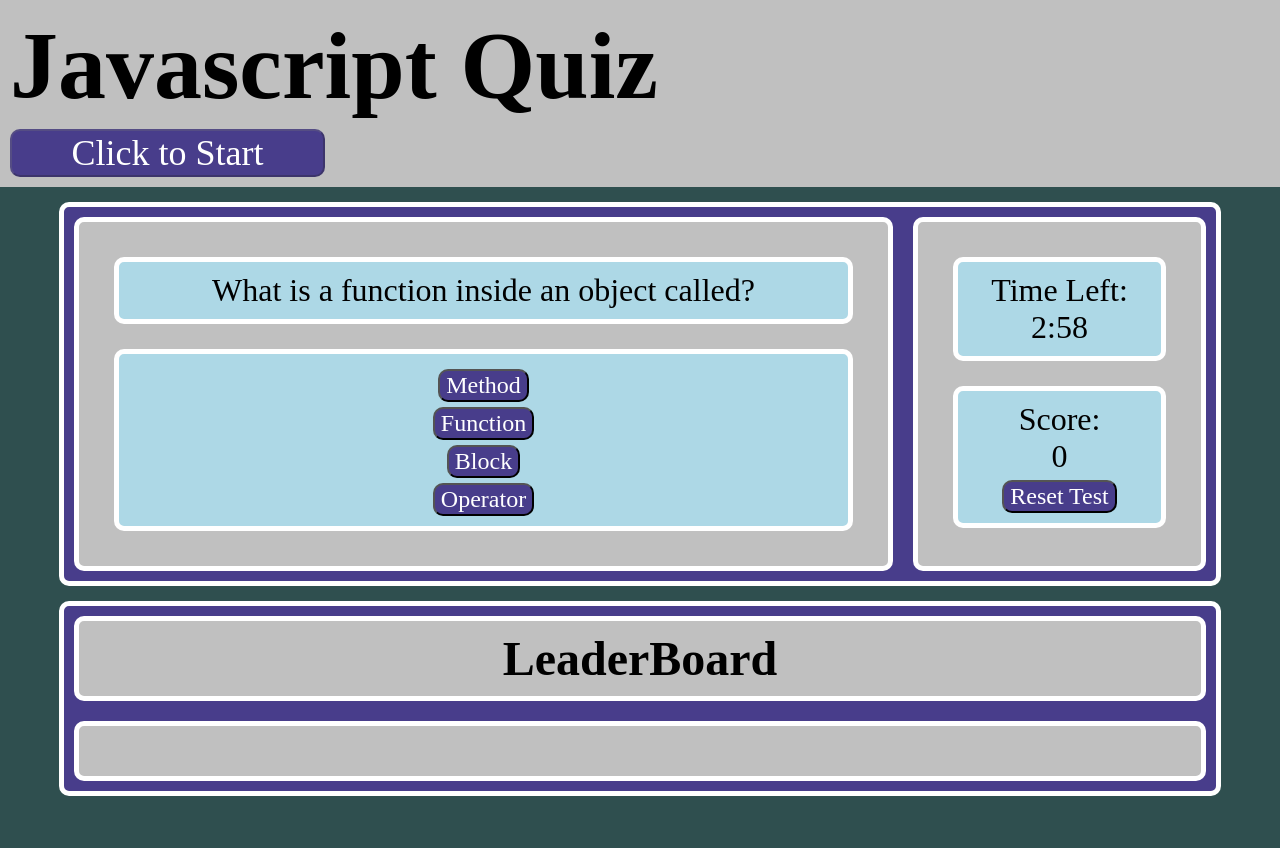
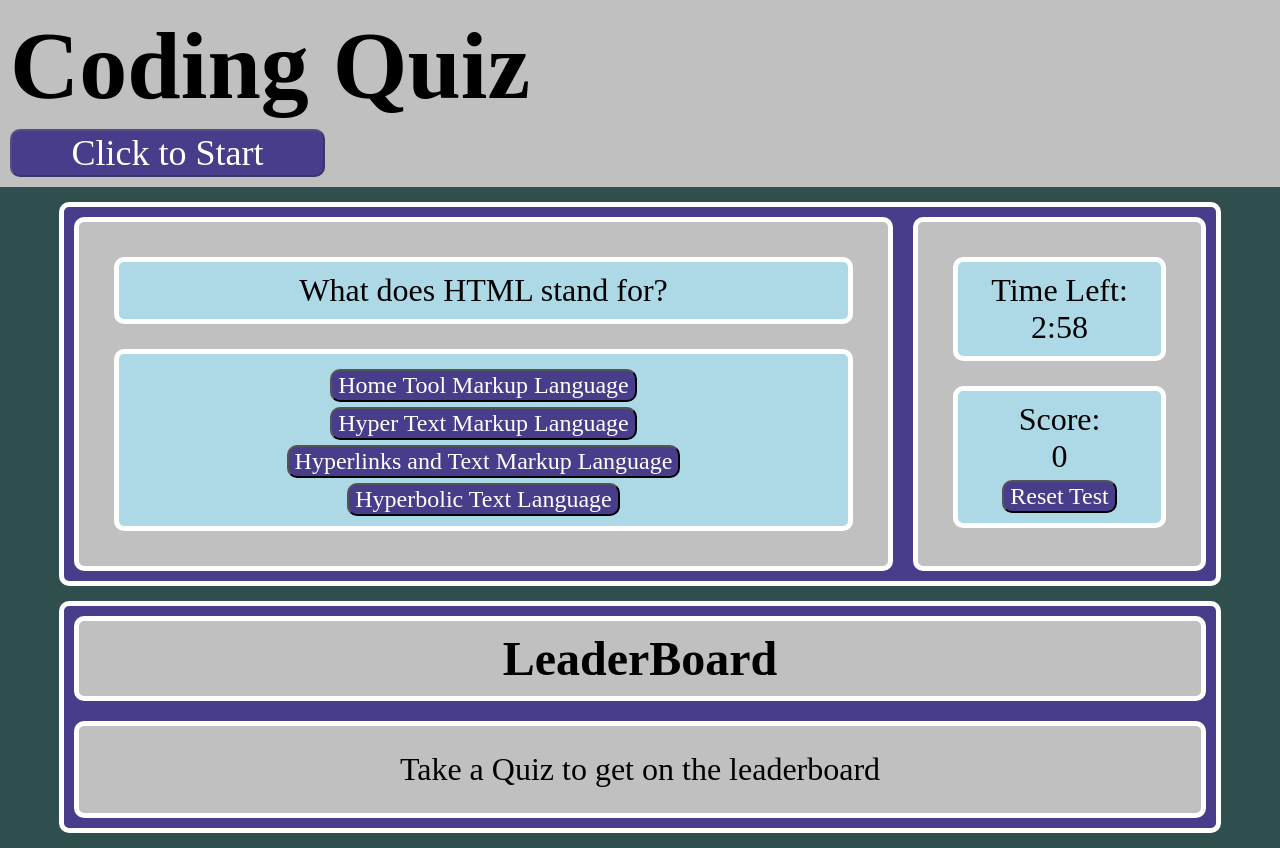
Before and after one commit to nightmarefails/Coding-Quiz, a plain HTML site: page index.html in a window 1280 px wide. Both pictures are taken after a click on the button "Click to Start". Before the commit the page ends 811 px from the top, so only its background shows below. Drawn offline with Linux system fonts and the light colour scheme.

Commit message:
added leaderboard and form handling scripts

```diff
--- a/assets/js/script.js
+++ b/assets/js/script.js
@@ -1,4 +1,4 @@
-// Element Variables
+// Element variables that will have content set by Script
 var questionText = document.getElementById("question");
 var answerList = document.getElementById("answerBox");
 var timerText = document.getElementById("timer");
@@ -17,16 +17,81 @@ var test = [
         question: "The Test is over. Please enter your name below to save your score."
     },
     {
-        question: "What is a function inside an object called?",
-        answers: ["Method", "Function", "Block", "Operator" ],
-        correct: "Method"
+        question: "What does HTML stand for?",
+        answers: ["Home Tool Markup Language", "Hyper Text Markup Language", "Hyperlinks and Text Markup Language", "Hyperbolic Text Language" ],
+        correct: "Hyper Text Markup Language"
     },
     {
-        question: "What is the keyword for variable?",
-        answers: ["var", "variable", "num", "String"],
-        correct: "var"
+        question: "Which HTML attribute specifies an alternate text for an image, if the image cannot be displayed?",
+        answers: ["alt", "longdesc", "title", "src"],
+        correct: "alt"
+    },
+    {
+        question: "Choose the correct HTMl element for the largest heading",
+        answers: ["<h1>", "<h6>", "<heading>", "<head>"],
+        correct: "<h1>"
+    },
+    {
+        question: "Which character is used to indicate an end tag?",
+        answers: ["*", "<", "/", "^"],
+        correct: "/"
+    },
+    {
+        question: "What is the correct HTML for inserting an image?",
+        answers: ["<img href=\"image.gif\" alt=\"MyImage\">", "<img alt=\"MyImage\>image.gif</img>", "<img src=\"image.gif\" alt=\"MyImage\">", "<image src=\"image.gif\" alt=\"MyImage\">"],
+        correct: "<img src=\"image.gif\" alt=\"MyImage\">"
+    },
+    {
+        question: "What does CSS stand for?",
+        answers: ["Cascading Style Sheets", "Computer Style Sheets", "Creative Style Sheets", "Colorful Style Sheets"],
+        correct: "Cascading Style Sheets"
+    },
+    {
+        question: "What is the correct HTMl for referring to an external style sheet?",
+        answers: ["<link rel=\"stylesheet\" type=\"text/css\" href=\"mystyle.css\">", "<style src=\"mystyle.css\">", "<stylesheet>mystyle.css</stylesheet>"],
+        correct: "<link rel=\"stylesheet\" type=\"text/css\" href=\"mystyle.css\">"
+    },
+    {
+        question: "Which CSS property is used to change the background color?",
+        answers: ["color", "background-color", "bgcolor"],
+        correct: "background-color"
+    },
+    {
+        question: "How do you display a border like this with CSS: \n The top border = 10 pixels \n the bottom border = 5 pixels \n the left border = 20pixels \n the right border = 1 pixel?",
+        answers: ["border-width:5px 20px 10px 1px;", "border-width:10px 5px 20px 1px;", "border-width:10px 1px 5px 20px;", "border-width:10px 20px 5px 1px;"],
+        correct: "border-width:10px 1px 5px 20px;"
+    },
+    {
+        question: "How do you select an element with id 'demo'?",
+        answers: ["*demo", "#demo", "demo", ".demo"],
+        correct: "#demo"
+    },
+    {
+        question: "Inside which HTML Element do we put the JavaScript?",
+        answers: ["<js>", "<script>", "<scripting>", "<javascript>"],
+        correct: "<script>"
+    },
+    {
+        question: "Using JavaScript how do you write \"Hello World\" in an alert box?",
+        answers: ["alertBox(\"Hello World\")", "msg(\"Hello World\")", "msgBox(\"Hello World\")", "alert(\"Hello World\")"],
+        correct: "alert(\"Hello World\")"
+    },
+    {
+        question: "How can you add a comment in JavaScript?",
+        answers: ["'This is a comment", "<!--- This is a comment -->", "//This is a comment"],
+        correct: "//This is a comment"
+    },
+    {
+        question: "JavaScript is the same as Java",
+        answers: ["True", "False"],
+        correct: "False"
+    },
+    {
+        question: "How do you create a function in JavaScript",
+        answers: ["function myFunction()", "call function myFunction()", "call myFunction()"],
+        correct: "function myFunction()"
     }
-];
+]
 
 //Game state Variables
 var testIndex = 0;
@@ -34,10 +99,20 @@ var score = 0;
 var gameRunning = true
 var timerLength = 180;
 
+//Score Object
+var scoreInfo = {
+    name: null,
+    score: null,
+    timeLeft: null
+}
+
+//Content editing Functions
+//Sets question box content to question
 function setQuestionText() {
     questionText.textContent = test[testIndex].question;
 }
 
+//Removes all buttons from the answer Box
 function clearAnswers() {
     var numAnswers = answerList.childElementCount
     for (var i = 0; i < numAnswers; i++) {
@@ -49,6 +124,7 @@ function clearAnswers() {
     }
 }
 
+//Builds Answer Buttons for current question
 function buildAnswers() {
     var questionInfo = test[testIndex];
     var possibleAnswers = questionInfo.answers;
@@ -74,7 +150,47 @@ function buildAnswers() {
     }
 }
 
+//Sets text in score box to value of score
+function setScore() {
+    scoreText.textContent = score;
+}
+
+//Sets timer text to value provided
+function setTimer(value) {
+    timerText.textContent = value;
+}
+
+//Creates the leaderboard form and submit button
+function createForm() {
+    var form = document.createElement("form");
+    var label = document.createElement("label");
+    var input = document.createElement("input");
+    var submitButton = document.createElement("button");
+
+
+    input.setAttribute("type", "text");
+    input.setAttribute("id", "Initials");
+    input.setAttribute("name", "Initials");
+    input.setAttribute("value", "Initials");
+
+    label.setAttribute("for", "Initials");
+    label.textContent = "Initials:";
+
+    submitButton.setAttribute("id", "submitStore");
+    submitButton.textContent = "Submit";
+    submitButton.addEventListener("click", submitScore);
+
+    form.append(label);
+    form.append(input);
+    form.append(submitButton);
+
+    clearAnswers();
+    answerList.appendChild(form);
+}
+
+
 //Logic Handlers for events
+//Checks to see if submitted answer is correct or not.  if it is correct score is increased if wrong timer and score are decreased
 function checkAnswer(event) {
     var correct = event.target.dataset.correct
     if (correct == "true") {
@@ -83,6 +199,7 @@ function checkAnswer(event) {
     } else {
         console.log("wrong");
         score -= 25;
+        timerLength -= 10;
     }
 
     testIndex++;
@@ -95,14 +212,7 @@ function checkAnswer(event) {
     }
 }
 
-function setScore() {
-    scoreText.textContent = score;
-}
-
-function setTimer(value) {
-    timerText.textContent = value;
-}
-
+//Converts seconds to Minutes and Seconds
 function secondsToTimer(time) {
     var minutes = Math.floor(time / 60);
     var seconds = time % 60;
@@ -115,6 +225,7 @@ function secondsToTimer(time) {
     return timerValue;
 }
 
+// Starts the Timer for the quiz
 function startTimer() {
     console.log("Start Timer");
     var timer = setInterval(function(){
@@ -130,12 +241,47 @@ function startTimer() {
     }, 1000);
 }
 
+//Submits the current score to local storage as a string
+function submitScore(event) {
+    event.preventDefault();
+    console.log("submit Score");
+    console.log(localStorage.length);
+    var scoreName = "Entry" + (localStorage.length + 1);
+
+
+    scoreInfo.name = document.getElementById("Initials").value;
+    scoreInfo.score = score;
+    scoreInfo.timeLeft = timerLength;
+    localStorage.setItem(scoreName, JSON.stringify(scoreInfo));
+    initialize();
+}
+
+// Adds all scores in local Storage to leaderboard list
+function updateLeaderboard() {
+    leaderList.textContent = "";
+    if(localStorage.length > 0) {
+        for (var i = 1; i <= localStorage.length; i++) {
+            var listEl = document.createElement("li");
+            var entryName = "Entry" + i;
+            var entryInfo = JSON.parse(localStorage.getItem(entryName));
+            var seconds = entryInfo.timeLeft;
+            var entryText = "Initials: " + entryInfo.name + " ------- Score: " + entryInfo.score + " ------- Time Left: " + secondsToTimer(seconds);
+            listEl.textContent = entryText;
+            leaderList.append(listEl);
+        }
+    } else {
+        leaderList.textContent = "Take a Quiz to get on the leaderboard";
+    }
+}
+
+//Builds the next question
 function nextQuestion() {
     setQuestionText()
     clearAnswers();
     buildAnswers();
 }
 
+//Starts the quiz
 function startQuiz() {
     testIndex = 2;
     gameRunning = true;
@@ -144,8 +290,10 @@ function startQuiz() {
     buildAnswers();
     startTimer();
     startButton.disabled = true;
+    timerLength = 180;
 }
 
+//Called when timer is 0 or all questions are answered. ends the game
 function endGame() {
     gameRunning = false;
     console.log("Game Over")
@@ -167,9 +315,11 @@ function initialize() {
     setTimer("3:00");
     gameRunning = false;
     startButton.disabled = false;
+    updateLeaderboard();
 }
 
 initialize();
 
 //Event Listeners
 startButton.addEventListener("click", startQuiz);
+resetButton.addEventListener("click", initialize);
--- a/index.html
+++ b/index.html
@@ -7,7 +7,7 @@
     </head>
     <body>
         <header>
-            <h1>Javascript Quiz</h1>
+            <h1>Coding Quiz</h1>
             <button id="startButton">Click to Start</button>
         </header>
         <section class="mainContainer">
```
Also changed, not shown: assets/images/Coding Quiz Image.jpeg (added).
